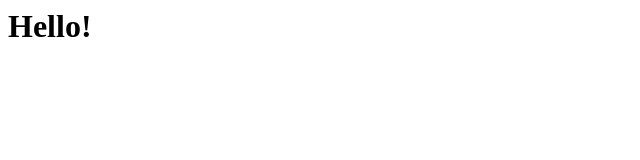
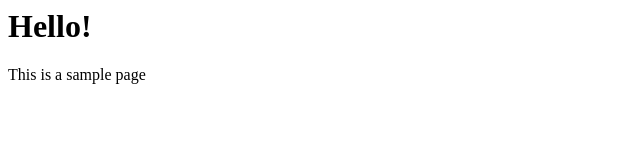
Before and after one commit to SafeH2O4/TestGHPage, a plain HTML site: page index.html in a window 1280 px wide. Shown: the whole page, without its empty margins (0-640 px from the left). Drawn offline with Linux system fonts and the light colour scheme.

Commit message:
Update index.html

```diff
--- a/index.html
+++ b/index.html
@@ -1,5 +1,6 @@
 <html>
   <body>
     <h1>Hello!</h1>
+    This is a sample page
   </body>
 </html>
```
